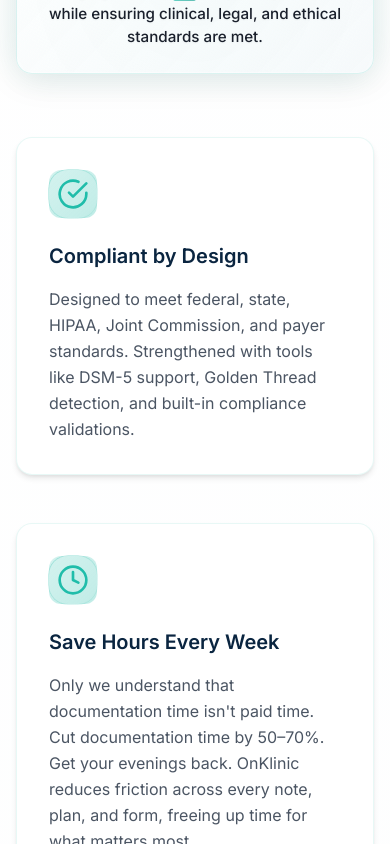
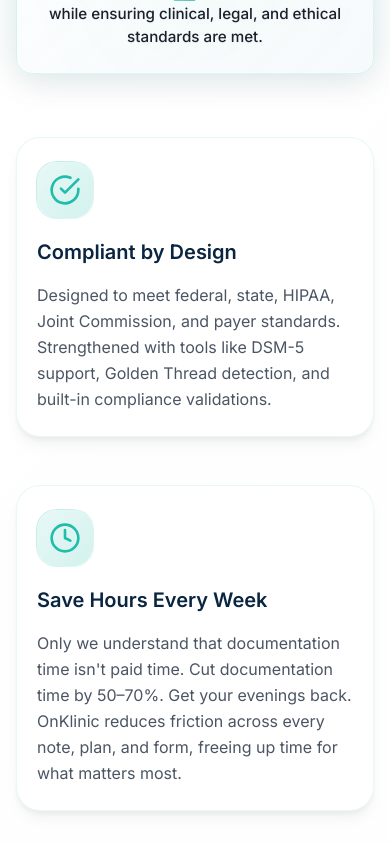
Before and after one commit to CleverDocsApp/Landing, a React (Vite) app: page / in a window 390 px wide. Shown: the part 1500-2344 px from the top of the page. Built offline with nearby package versions, Linux system fonts and the light colour scheme.

Commit message:
Fix CSS specificity in WhySection.css

```diff
--- a/src/components/WhySection/WhySection.css
+++ b/src/components/WhySection/WhySection.css
@@ -15,7 +15,8 @@
   z-index: 3;
 }
 
-.feature-card {
+/* Make all styles specific to why-section to avoid conflicts */
+.why-section .feature-card {
   padding: 2.5rem;
   background: white;
   border-radius: 1.5rem;
@@ -32,7 +33,7 @@
   transform: translateY(40px) scale(0.95);
 }
 
-.feature-card::before {
+.why-section .feature-card::before {
   content: '';
   position: absolute;
   top: 0;
@@ -44,36 +45,36 @@
   transition: opacity 0.3s ease;
 }
 
-.feature-card:hover {
+.why-section .feature-card:hover {
   transform: translateY(-8px) scale(1.02);
   box-shadow:
     0 20px 25px -5px rgba(0, 0, 0, 0.1),
     0 10px 10px -5px rgba(0, 0, 0, 0.04);
 }
 
-.feature-card:hover::before {
+.why-section .feature-card:hover::before {
   opacity: 1;
 }
 
 /* Scroll-triggered animation states */
-.feature-card.animate-in {
+.why-section .feature-card.animate-in {
   opacity: 1;
   transform: translateY(0) scale(1);
 }
 
-.feature-card.animate-in:nth-child(1) {
+.why-section .feature-card.animate-in:nth-child(1) {
   transition-delay: 0.1s;
 }
 
-.feature-card.animate-in:nth-child(2) {
+.why-section .feature-card.animate-in:nth-child(2) {
   transition-delay: 0.2s;
 }
 
-.feature-card.animate-in:nth-child(3) {
+.why-section .feature-card.animate-in:nth-child(3) {
   transition-delay: 0.3s;
 }
 
-.icon-wrapper {
+.why-section .icon-wrapper {
   width: 72px;
   height: 72px;
   background: linear-gradient(135deg, rgba(32, 189, 170, 0.1) 0%, rgba(32, 189, 170, 0.2) 100%);
@@ -90,7 +91,7 @@
   transform: scale(0.5) rotate(-180deg);
 }
 
-.icon-wrapper::after {
+.why-section .icon-wrapper::after {
   content: '';
   position: absolute;
   inset: -1px;
@@ -105,21 +106,21 @@
 }
 
 /* Icon animation when card is visible */
-.feature-card.animate-in .icon-wrapper {
+.why-section .feature-card.animate-in .icon-wrapper {
   opacity: 1;
   transform: scale(1) rotate(0deg);
   transition-delay: 0.3s;
 }
 
-.feature-card.animate-in:nth-child(1) .icon-wrapper {
+.why-section .feature-card.animate-in:nth-child(1) .icon-wrapper {
   transition-delay: 0.4s;
 }
 
-.feature-card.animate-in:nth-child(2) .icon-wrapper {
+.why-section .feature-card.animate-in:nth-child(2) .icon-wrapper {
   transition-delay: 0.5s;
 }
 
-.feature-card.animate-in:nth-child(3) .icon-wrapper {
+.why-section .feature-card.animate-in:nth-child(3) .icon-wrapper {
   transition-delay: 0.6s;
 }
 
@@ -267,11 +268,11 @@
     font-size: 1.02em;
   }
 
-  .feature-card {
+  .why-section .feature-card {
     padding: 2rem 1.5rem;
   }
 
-  .icon-wrapper {
+  .why-section .icon-wrapper {
     width: 64px;
     height: 64px;
     margin-bottom: 1.5rem;
@@ -290,11 +291,11 @@
     margin-bottom: 0.75rem;
   }
 
-  .feature-card {
+  .why-section .feature-card {
     padding: 1.5rem 1.25rem;
   }
 
-  .icon-wrapper {
+  .why-section .icon-wrapper {
     width: 56px;
     height: 56px;
     margin-bottom: 1.25rem;
```
